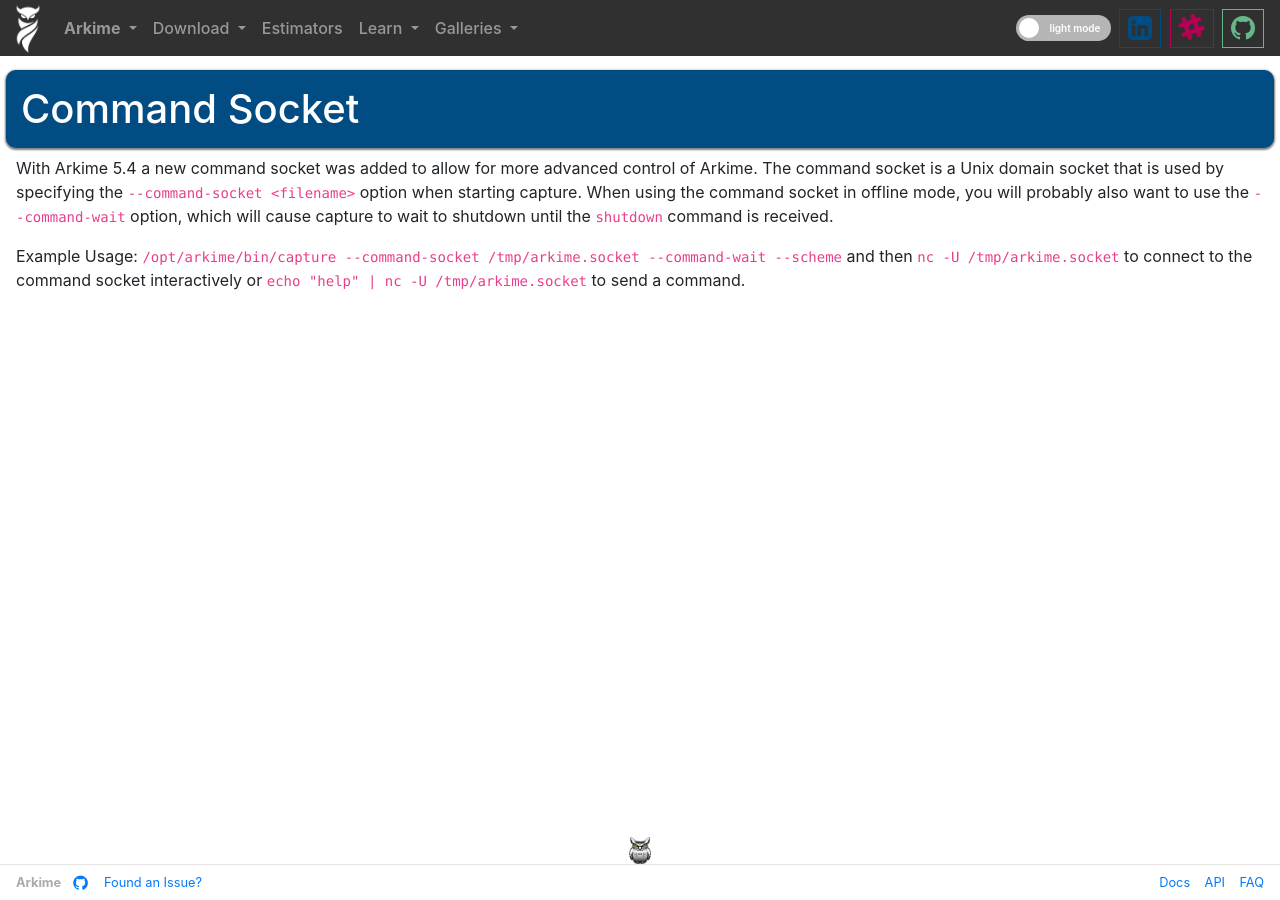
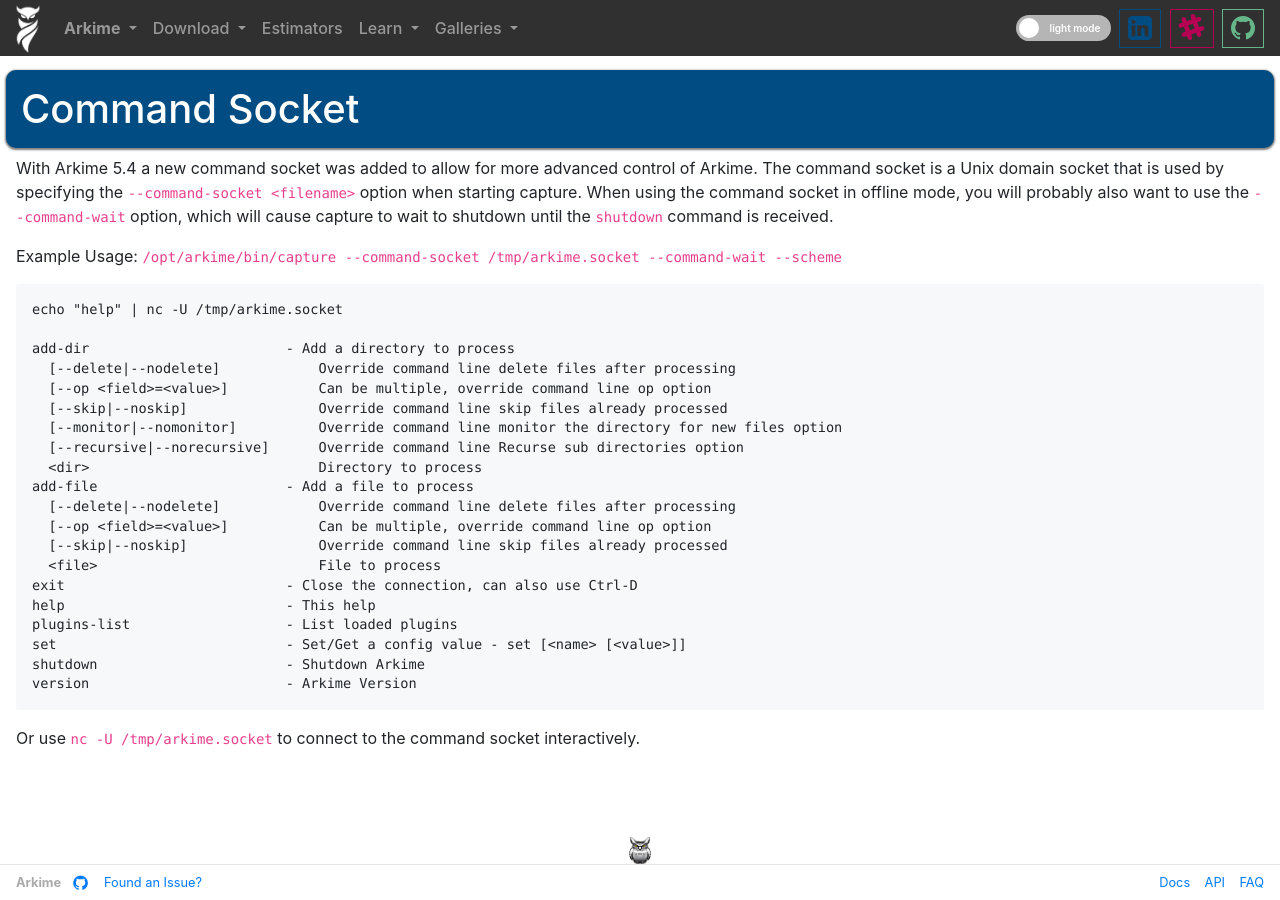
Before and after one commit to arkime/arkimeweb, a Jekyll site: the page built from _wiki/command-socket.md, in a window 1280 px wide. Built offline with Jekyll 4.4.1, drawn with Linux system fonts in a browser that asks for light colours.

Commit message:
show output

````diff
--- a/_wiki/command-socket.md
+++ b/_wiki/command-socket.md
@@ -14,6 +14,32 @@
 The command socket is a Unix domain socket that is used by specifying the `--command-socket <filename>` option when starting capture.
 When using the command socket in offline mode, you will probably also want to use the `--command-wait` option, which will cause capture to wait to shutdown until the `shutdown` command is received.
 
-Example Usage: <code>/opt/arkime/bin/capture --command-socket /tmp/arkime.socket --command-wait  --scheme</code> and then <code>nc -U /tmp/arkime.socket</code> to connect to the command socket interactively or <code>echo "help" | nc -U /tmp/arkime.socket</code> to send a command.
+Example Usage: <code>/opt/arkime/bin/capture --command-socket /tmp/arkime.socket --command-wait  --scheme</code>
+
+
+```bash
+echo "help" | nc -U /tmp/arkime.socket
+
+add-dir                        - Add a directory to process
+  [--delete|--nodelete]            Override command line delete files after processing
+  [--op <field>=<value>]           Can be multiple, override command line op option
+  [--skip|--noskip]                Override command line skip files already processed
+  [--monitor|--nomonitor]          Override command line monitor the directory for new files option
+  [--recursive|--norecursive]      Override command line Recurse sub directories option
+  <dir>                            Directory to process
+add-file                       - Add a file to process
+  [--delete|--nodelete]            Override command line delete files after processing
+  [--op <field>=<value>]           Can be multiple, override command line op option
+  [--skip|--noskip]                Override command line skip files already processed
+  <file>                           File to process
+exit                           - Close the connection, can also use Ctrl-D
+help                           - This help
+plugins-list                   - List loaded plugins
+set                            - Set/Get a config value - set [<name> [<value>]]
+shutdown                       - Shutdown Arkime
+version                        - Arkime Version
+```
+
+Or use <code>nc -U /tmp/arkime.socket</code> to connect to the command socket interactively.
 
 </div>
````
